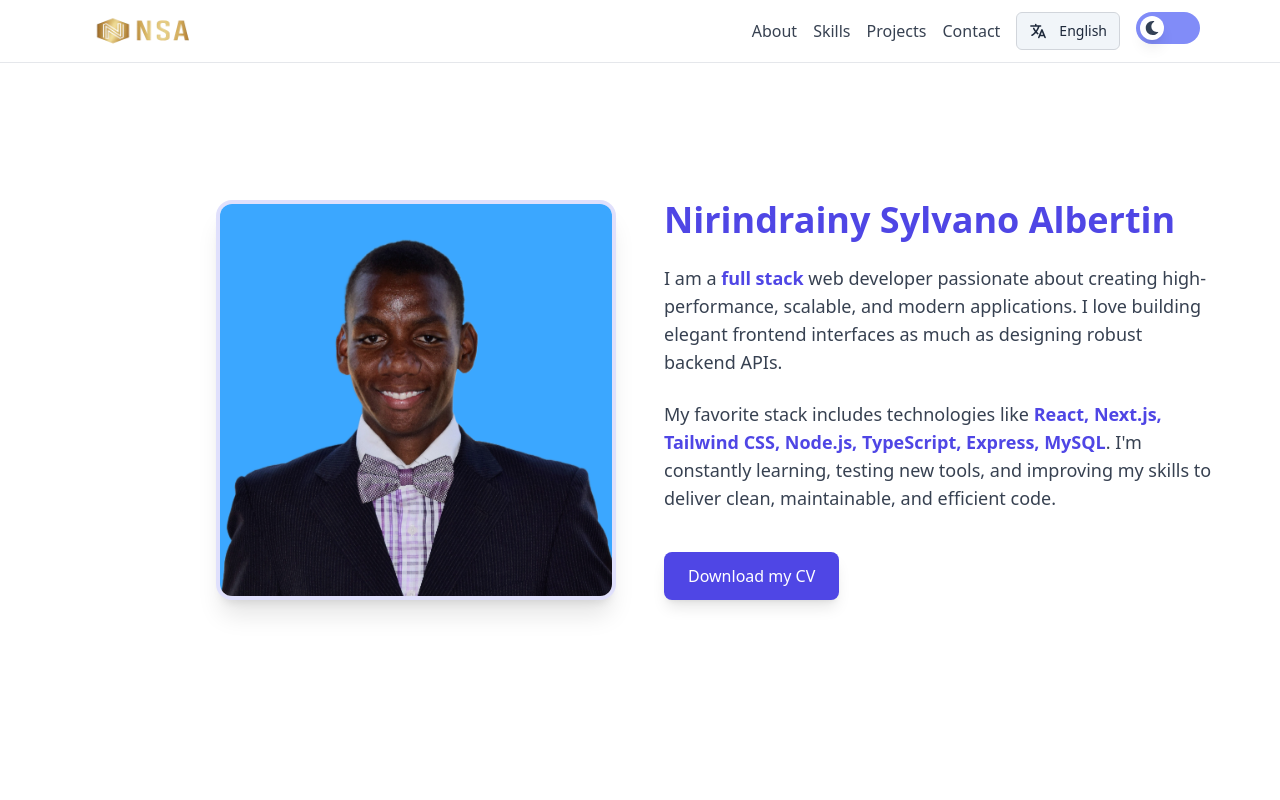
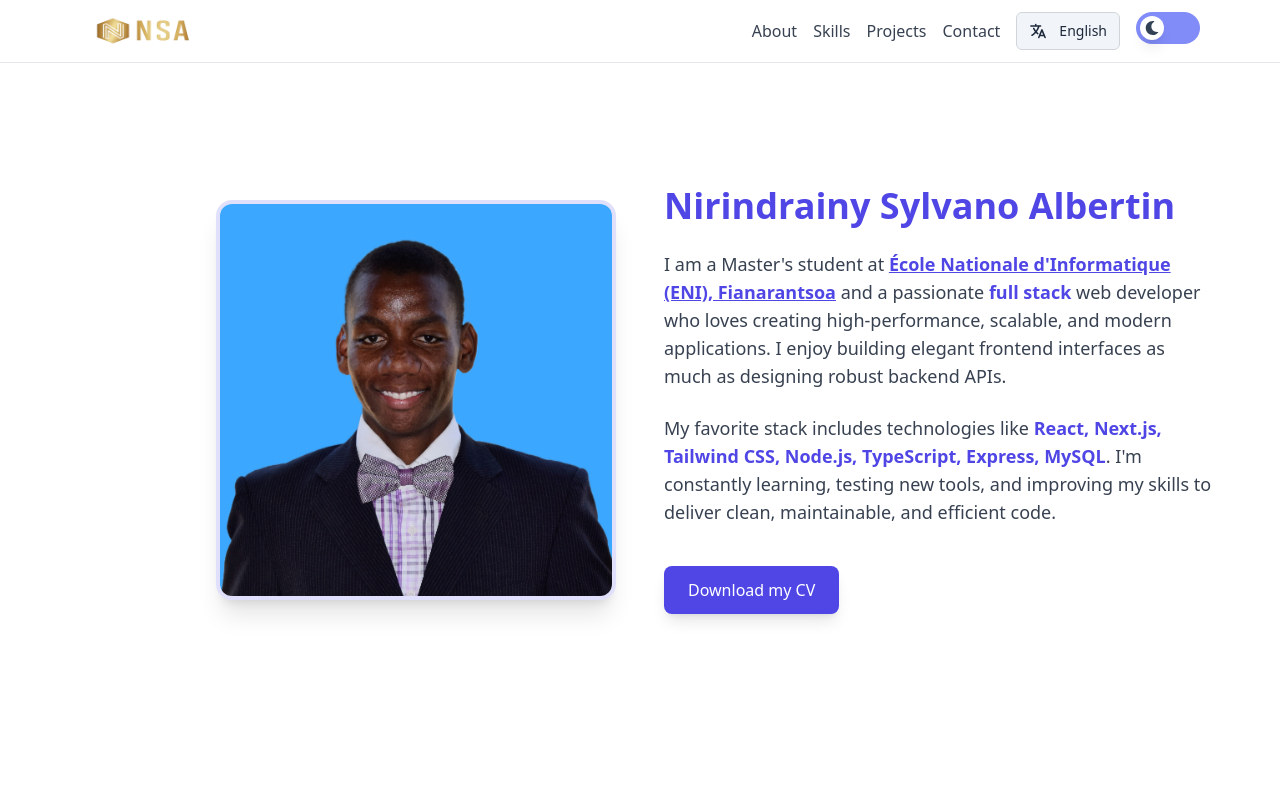
Before and after one commit to noalbertin/portoflio, a Next.js app: page / in a window 1280 px wide. Shown: the top 800 px of the page. Built offline with nearby package versions, Linux system fonts and the light colour scheme.

Commit message:
Mise à jour de mon projet

```diff
--- a/public/locales/en/translation.json
+++ b/public/locales/en/translation.json
@@ -12,7 +12,7 @@
     },
 
     "langue": "English",
-    "intro1": "I am a <1>full stack</1> web developer passionate about creating high-performance, scalable, and modern applications. I love building elegant frontend interfaces as much as designing robust backend APIs.",
+    "intro1": "I am a Master's student at <1>École Nationale d'Informatique (ENI), Fianarantsoa</1> and a passionate <2>full stack</2> web developer who loves creating high-performance, scalable, and modern applications. I enjoy building elegant frontend interfaces as much as designing robust backend APIs.",
     "intro2": "My favorite stack includes technologies like <1>React, Next.js, Tailwind CSS, Node.js, TypeScript, Express, MySQL</1>. I'm constantly learning, testing new tools, and improving my skills to deliver clean, maintainable, and efficient code.",
     "download_cv": "Download my CV",
     "competences_phrase": "Technical skills",
--- a/public/locales/fr/translation.json
+++ b/public/locales/fr/translation.json
@@ -12,7 +12,7 @@
     },
 
     "langue": "Français",
-    "intro1": "Je suis un développeur web <1>full stack</1> passionné par la création d'applications performantes, scalables et modernes. J'aime autant développer des interfaces frontend élégantes que concevoir des API robustes côté backend.",
+    "intro1": "Je suis un étudiant en Master à l’<1>École Nationale d'Informatique (ENI), Fianarantsoa</1> et un développeur web <2>full stack</2> passionné par la création d'applications performantes, scalables et modernes. J'aime autant développer des interfaces frontend élégantes que concevoir des API robustes côté backend.",
     "intro2": "Mon stack préféré inclut des technologies comme <1>React, Next.js, Tailwind CSS, Node.js, TypeScript, Express, MySQL</1>. Je suis constamment en train d'apprendre, de tester de nouveaux outils et d'améliorer mes compétences pour livrer du code propre, maintenable et efficace.",
     "download_cv": "Télécharger mon CV",
     "competences_phrase": "Compétences techniques",
--- a/public/locales/mg/translation.json
+++ b/public/locales/mg/translation.json
@@ -12,7 +12,7 @@
     },
 
     "langue": "Malagasy",
-    "intro1": "Mpamorona tranonkala <1>full stack</1> aho izay mankafy mamorona rindranasa matanjaka, azo ampitomboina ary maoderina. Tiako mitovy amin'ny mamolavola endrika frontend tsara tarehy sy mamolavola API backend mafy orina.",
+    "intro1": "Mpianatra Master ao amin'ny <1>École Nationale d'Informatique (ENI), Fianarantsoa</1> aho ary mpamorona tranonkala <2>full stack</2> manam-pitiavana amin'ny famoronana rindranasa mahomby, azo refesina, sy maoderina. Tiako ny mamorona interface frontend manintona sy manangana API backend matanjaka.",
     "intro2": "Ny stack tiako indrindra dia ahitana teknolojia toy ny <1>React, Next.js, Tailwind CSS, Node.js, TypeScript, Express, MySQL</1>. Mianatra hatrany aho, mitsapa fitaovana vaovao, ary manatsara ny fahaiza-manaoko mba hanomezana kaody madio sy mora karakaraina.",
     "download_cv": "Sintomy ny CV-ko",
     "competences_phrase": "Talenta ara-teknolojia",
--- a/src/app/layout.tsx
+++ b/src/app/layout.tsx
@@ -21,7 +21,11 @@ export const metadata: Metadata = {
   icons: {
     icon: "/favicon.png",
   },
+  other: {
+    "google-site-verification": "kLIWa6XfD_tBSAVIdEg902-TgyK4XT3gI-yliuPBErk",
+  },
 };
+
 
 export default function RootLayout({
   children,
--- a/src/components/About.tsx
+++ b/src/components/About.tsx
@@ -47,14 +47,25 @@ export default function About() {
             Nirindrainy Sylvano Albertin
           </h2>
 
+
+
           <p className="text-md sm:text-lg text-gray-700 dark:text-gray-300 leading-relaxed">
             <Trans
               i18nKey="intro1"
               components={{
-                1: <span className="font-semibold text-indigo-600 dark:text-indigo-400" />
+                1: (
+                  <a
+                    href="https://eni.mg/"
+                    target="_blank"
+                    rel="noopener noreferrer"
+                    className="font-semibold text-indigo-600 dark:text-indigo-400 underline hover:text-indigo-700"
+                  />
+                ),
+                2: <span className="font-semibold text-indigo-600 dark:text-indigo-400" />
               }}
             />
           </p>
+
 
           <p className="text-md sm:text-lg text-gray-700 dark:text-gray-300 leading-relaxed">
             <Trans
```
